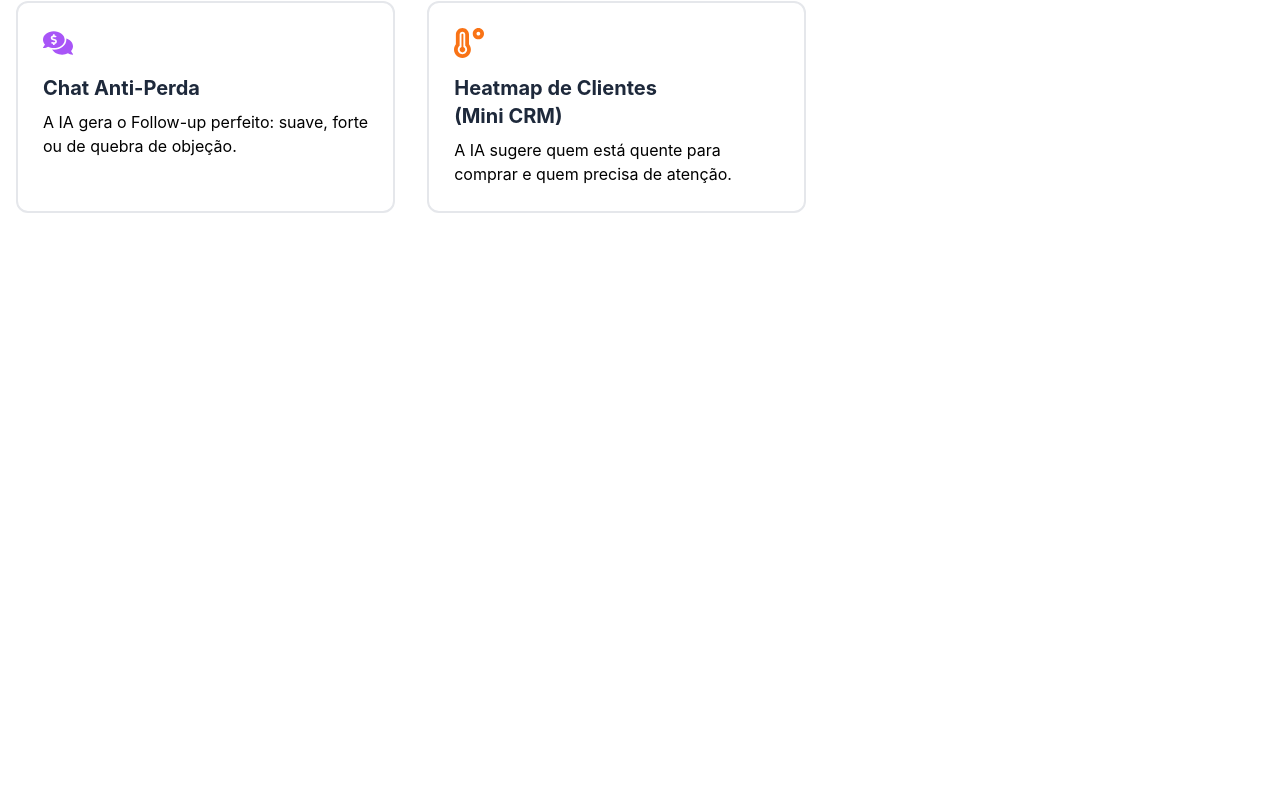
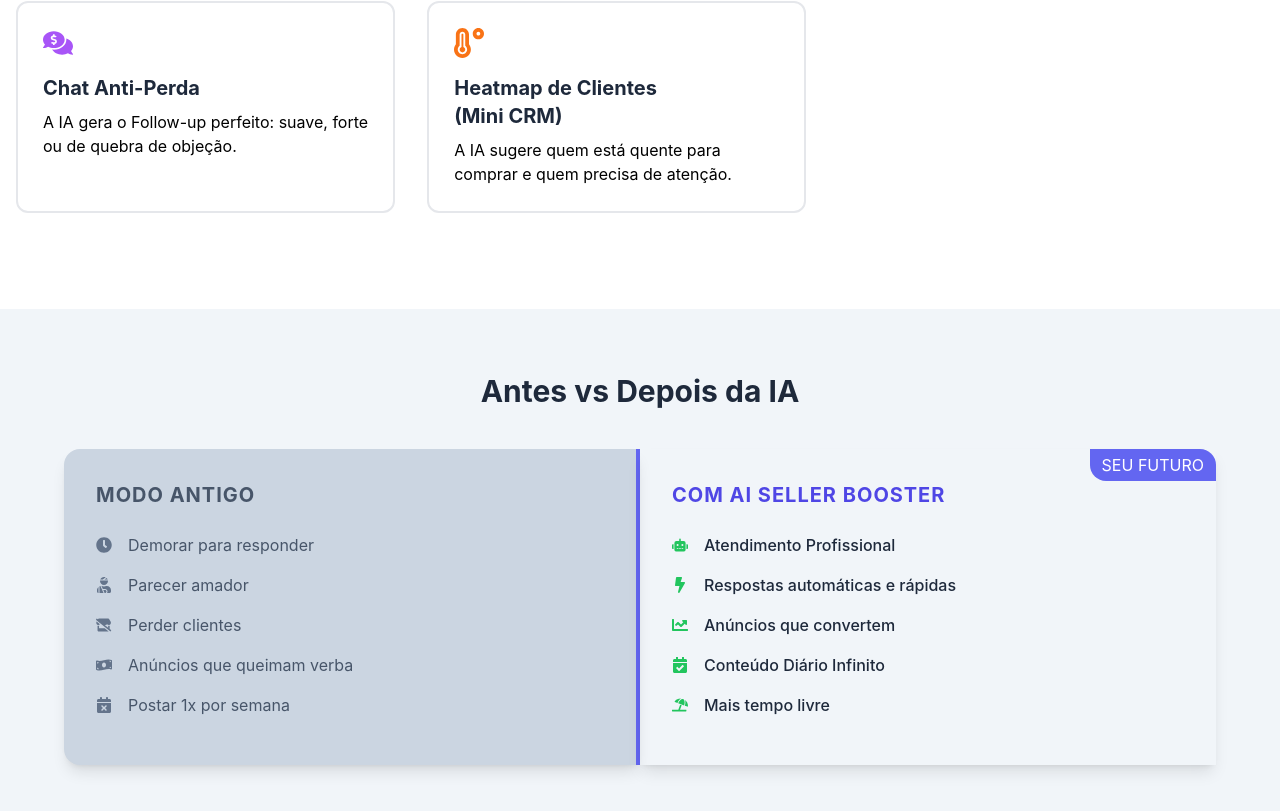
Before and after one commit to codari-software/ai-saller-booster-landingpage, a React (Vite) app: page / in a window 1280 px wide. Shown: the part 3933-4744 px from the top of the page. Before the commit the page ends 4242 px from the top, so only its background shows below. Built offline with nearby package versions, Linux system fonts and the light colour scheme.

Commit message:
Before After Section

```diff
--- a/src/App.tsx
+++ b/src/App.tsx
@@ -1,4 +1,5 @@
 import TopBanner from "./components/TopBanner.js";
+import BeforeAfterAISection from "./sections/BeforeAfterAISection.js";
 import FeaturesSection from "./sections/FeaturesSection.js";
 import HeroSection from "./sections/HeroSection.js";
 import ProblemSection from "./sections/ProblemSection.js";
@@ -18,6 +19,7 @@ export function App() {
       <VideoSection />
       <TutorialSection />
       <FeaturesSection />
+      <BeforeAfterAISection />
     </div>
   );
 }
--- /dev/null
+++ b/src/sections/BeforeAfterAISection.tsx
@@ -0,0 +1,84 @@
+import {
+  FaClock,
+  FaUserInjured,
+  FaStoreSlash,
+  FaMoneyBillWave,
+  FaRobot,
+  FaBolt,
+  FaChartLine,
+  FaCalendarCheck,
+  FaUmbrellaBeach,
+} from "react-icons/fa";
+import { FaCalendarXmark } from "react-icons/fa6";
+
+const BeforeAfterAISection = () => {
+  return (
+    <section className="bg-slate-100 p-[64px]">
+      <h2 className="text-slate-800 text-3xl font-bold text-center mb-[40px]">
+        Antes vs Depois da IA
+      </h2>
+      <div className="flex w-full max-md:flex-col">
+        <div
+          className="p-[32px] bg-slate-300 rounded-l-2xl shadow-lg border-r-4 border-indigo-500
+        w-[50%] max-md:border-none max-md:w-full max-md:rounded-2xl"
+        >
+          <h3 className="text-slate-600 font-bold text-xl uppercase spac tracking-wider pb-[24px]">
+            Modo Antigo
+          </h3>
+          <ul>
+            <li className="flex items-center gap-[16px] text-slate-600 text-base mb-[16px]">
+              <FaClock className="text-slate-500" />
+              Demorar para responder
+            </li>
+            <li className="flex items-center gap-[16px] text-slate-600 text-base mb-[16px]">
+              <FaUserInjured className="text-slate-500" />
+              Parecer amador
+            </li>
+            <li className="flex items-center gap-[16px] text-slate-600 text-base mb-[16px]">
+              <FaStoreSlash className="text-slate-500" />
+              Perder clientes
+            </li>
+            <li className="flex items-center gap-[16px] text-slate-600 text-base mb-[16px]">
+              <FaMoneyBillWave className="text-slate-500" />
+              Anúncios que queimam verba
+            </li>
+            <li className="flex items-center gap-[16px] text-slate-600 text-base mb-[16px]">
+              <FaCalendarXmark className="text-slate-500" />
+              Postar 1x por semana
+            </li>
+          </ul>
+        </div>
+        <div className="p-[32px] w-[50%] shadow-lg relative max-md:w-full max-md:rounded-2xl">
+          <div className="absolute top-0 right-0 bg-indigo-500 text-white px-[12px] py-[4px] rounded-bl-2xl rounded-tr-2xl">
+            <p>SEU FUTURO</p>
+          </div>
+          <h3 className="text-indigo-600 text-xl font-bold tracking-wider uppercase mb-[24px]">Com AI Seller Booster</h3>
+          <ul>
+            <li className="flex items-center gap-[16px] text-slate-800 text-base mb-[16px] font-medium">
+              <FaRobot className="text-green-500" />
+              Atendimento Profissional
+            </li>
+            <li className="flex items-center gap-[16px] text-slate-800 text-base mb-[16px] font-medium">
+              <FaBolt className="text-green-500" />
+              Respostas automáticas e rápidas
+            </li>
+            <li className="flex items-center gap-[16px] text-slate-800 text-base mb-[16px] font-medium">
+              <FaChartLine className="text-green-500" />
+              Anúncios que convertem
+            </li>
+            <li className="flex items-center gap-[16px] text-slate-800 text-base mb-[16px] font-medium">
+              <FaCalendarCheck className="text-green-500" />
+              Conteúdo Diário Infinito
+            </li>
+            <li className="flex items-center gap-[16px] text-slate-800 text-base mb-[16px] font-medium">
+              <FaUmbrellaBeach className="text-green-500" />
+              Mais tempo livre
+            </li>
+          </ul>
+        </div>
+      </div>
+    </section>
+  );
+};
+
+export default BeforeAfterAISection;
```
